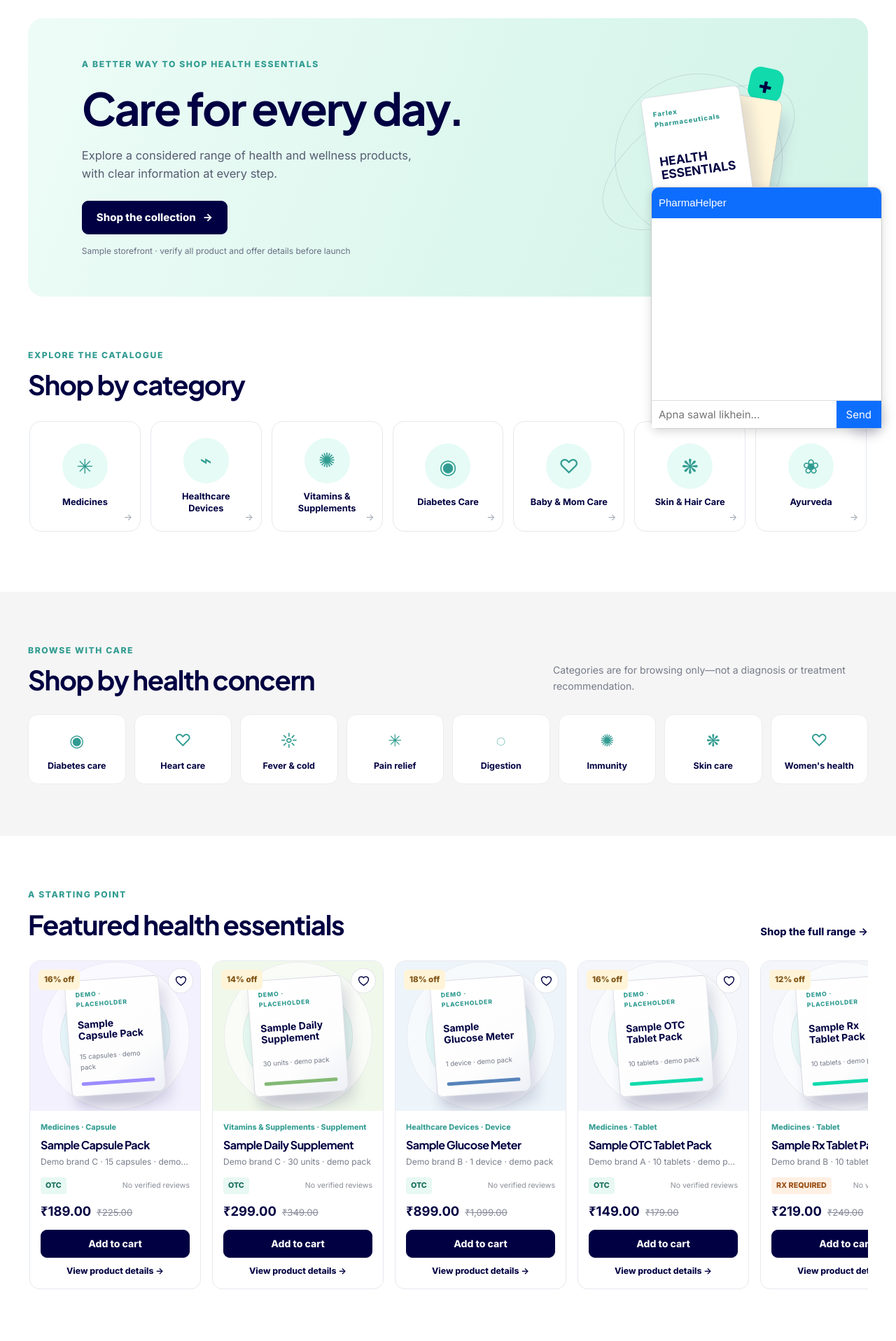
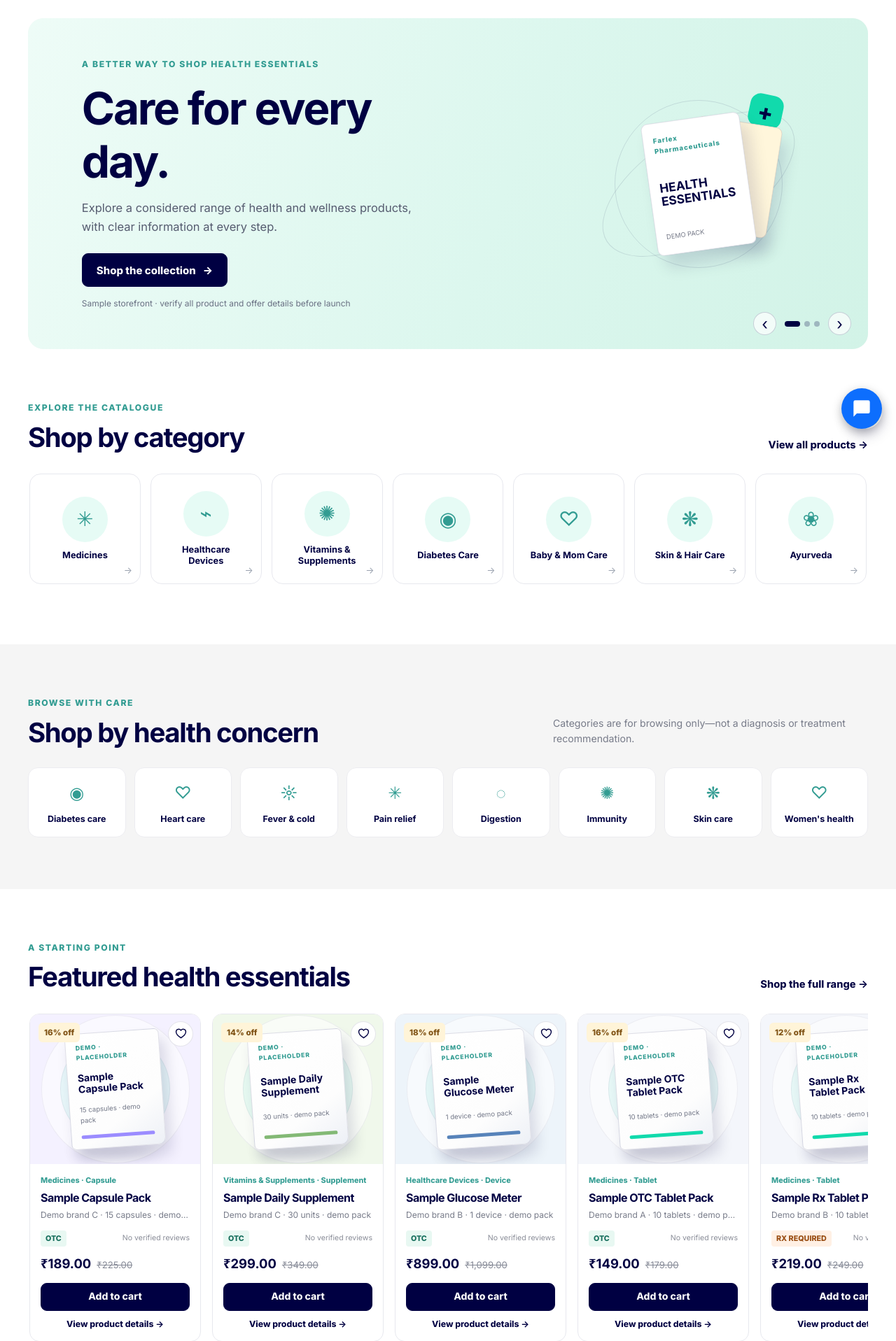
Before and after one commit to farlexcompany-prog/E-commmerce-platform, a Laravel app: page / in a window 1280 px wide. Shown: the part 167-2084 px from the top of the page at 70% size. Run offline with Laravel 12, Linux system fonts and the light colour scheme; data comes from the database, SQL or seed files in the repository; data that the repository does not hold is empty.

Commit message:
Use Inter across storefront and chatbot
Apply the Inter font consistently to headings, admin metrics, and the chatbot widget while removing unused font preloads.

Co-authored-by: Copilot <223556219+Copilot@users.noreply.github.com>

```diff
--- a/public/css/admin.css
+++ b/public/css/admin.css
@@ -62,7 +62,7 @@
 .admin-stat-grid { display: grid; grid-template-columns: repeat(4, minmax(0, 1fr)); gap: 14px; margin-bottom: 20px; }
 .admin-stat-card { min-width: 0; padding: 18px 19px; border: 1px solid var(--line); border-radius: 12px; background: #fff; box-shadow: 0 5px 18px rgba(0,0,66,.035); }
 .admin-stat-card > span { display: block; margin-bottom: 9px; color: var(--muted); font-size: .76rem; font-weight: 650; }
-.admin-stat-card strong { display: block; color: var(--navy); font-family: "Plus Jakarta Sans", Inter, sans-serif; font-size: 1.65rem; line-height: 1.2; }
+.admin-stat-card strong { display: block; color: var(--navy); font-family: Inter, ui-sans-serif, system-ui, sans-serif; font-size: 1.65rem; line-height: 1.2; }
 .admin-stat-card small { display: block; margin-top: 6px; color: var(--muted); font-size: .68rem; }
 .admin-panel { min-width: 0; border: 1px solid var(--line); border-radius: 12px; background: #fff; box-shadow: 0 5px 18px rgba(0,0,66,.035); }
 .admin-filters { display: grid; grid-template-columns: minmax(210px, 1.6fr) repeat(3, minmax(120px, .7fr)) auto; align-items: end; gap: 12px; padding: 18px; border-bottom: 1px solid var(--line); }
--- a/public/css/pharmacy.css
+++ b/public/css/pharmacy.css
@@ -4,13 +4,6 @@
     font-weight: 400 800;
     font-display: swap;
     src: url("../fonts/inter-latin-variable.woff2") format("woff2");
-}
-@font-face {
-    font-family: "Plus Jakarta Sans";
-    font-style: normal;
-    font-weight: 500 800;
-    font-display: swap;
-    src: url("../fonts/plus-jakarta-sans-latin-variable.woff2") format("woff2");
 }
 :root {
     --navy: #000042;
@@ -42,7 +35,7 @@ button { cursor: pointer; }
 a { color: inherit; text-decoration: none; }
 a:hover { color: var(--sea); }
 img { display: block; max-width: 100%; }
-h1, h2, h3, h4 { color: var(--navy); font-family: "Plus Jakarta Sans", Inter, ui-sans-serif, system-ui, sans-serif; line-height: 1.18; letter-spacing: -.035em; margin: 0 0 14px; }
+h1, h2, h3, h4 { color: var(--navy); font-family: Inter, ui-sans-serif, system-ui, sans-serif; line-height: 1.18; letter-spacing: -.035em; margin: 0 0 14px; }
 h1 { font-size: clamp(2.2rem, 5vw, 4.5rem); }
 h2 { font-size: clamp(1.7rem, 3vw, 2.45rem); }
 h3 { font-size: 1.1rem; }
--- a/resources/views/admin/auth-layout.blade.php
+++ b/resources/views/admin/auth-layout.blade.php
@@ -6,7 +6,6 @@
     <meta name="csrf-token" content="{{ csrf_token() }}">
     <meta name="robots" content="noindex, nofollow">
     <title>@yield('title', 'Admin sign in') | {{ config('store.name') }}</title>
-    <link rel="preload" href="{{ asset('fonts/plus-jakarta-sans-latin-variable.woff2') }}" as="font" type="font/woff2" crossorigin>
     <link rel="preload" href="{{ asset('fonts/inter-latin-variable.woff2') }}" as="font" type="font/woff2" crossorigin>
     <link rel="stylesheet" href="{{ asset('css/pharmacy.css') }}">
     <link rel="stylesheet" href="{{ asset('css/admin.css') }}">
--- a/resources/views/admin/layout.blade.php
+++ b/resources/views/admin/layout.blade.php
@@ -6,7 +6,6 @@
     <meta name="csrf-token" content="{{ csrf_token() }}">
     <meta name="robots" content="noindex, nofollow">
     <title>@yield('title', 'Order desk') | {{ config('store.name') }}</title>
-    <link rel="preload" href="{{ asset('fonts/plus-jakarta-sans-latin-variable.woff2') }}" as="font" type="font/woff2" crossorigin>
     <link rel="preload" href="{{ asset('fonts/inter-latin-variable.woff2') }}" as="font" type="font/woff2" crossorigin>
     <link rel="stylesheet" href="{{ asset('css/pharmacy.css') }}">
     <link rel="stylesheet" href="{{ asset('css/admin.css') }}">
--- a/resources/views/components/chatbot.blade.php
+++ b/resources/views/components/chatbot.blade.php
@@ -1,39 +1,133 @@
-<div id="pb-chat" style="position:fixed;bottom:20px;right:20px;width:330px;background:#fff;border:1px solid #ccc;border-radius:10px;font-family:sans-serif;box-shadow:0 4px 14px rgba(0,0,0,.15);z-index:9999">
-  <div style="background:#0d6efd;color:#fff;padding:10px;border-radius:10px 10px 0 0">PharmaHelper</div>
-  <div id="pb-messages" style="height:260px;overflow-y:auto;padding:10px;font-size:14px"></div>
-  <form id="pb-form" style="display:flex;border-top:1px solid #ddd">
-    <input id="pb-input" autocomplete="off" placeholder="Apna sawal likhein..." style="flex:1;border:0;padding:10px;outline:0">
-    <button style="border:0;background:#0d6efd;color:#fff;padding:0 14px">Send</button>
+<style>
+  #pb-launcher {
+    position: fixed; bottom: 20px; right: 20px; z-index: 9999;
+    width: 58px; height: 58px; border-radius: 50%; border: 0; padding: 0;
+    background: #0d6efd; color: #fff; cursor: pointer;
+    display: flex; align-items: center; justify-content: center;
+    box-shadow: 0 4px 14px rgba(0,0,0,.25);
+  }
+  #pb-launcher:hover { background: #0b5ed7; }
+
+  #pb-chat {
+    position: fixed; bottom: 90px; right: 20px; z-index: 9999;
+    width: min(350px, calc(100vw - 40px));
+    height: min(460px, calc(100vh - 120px));
+    background: #fff; border: 1px solid #ddd; border-radius: 12px;
+    box-shadow: 0 6px 24px rgba(0,0,0,.2);
+    font-family: Inter, ui-sans-serif, system-ui, sans-serif;
+    display: none; flex-direction: column; overflow: hidden;
+  }
+  #pb-chat.pb-open { display: flex; }
+
+  #pb-head {
+    background: #0d6efd; color: #fff; padding: 12px 14px;
+    display: flex; align-items: center; justify-content: space-between;
+    font-weight: bold;
+  }
+  #pb-close {
+    background: transparent; border: 0; color: #fff; font-size: 22px;
+    line-height: 1; cursor: pointer; padding: 0 4px;
+  }
+
+  #pb-messages {
+    flex: 1; overflow-y: auto; padding: 12px; background: #f7f8fa;
+    display: flex; flex-direction: column; gap: 8px; font-size: 14px;
+  }
+  .pb-msg {
+    max-width: 85%; padding: 8px 12px; border-radius: 12px;
+    line-height: 1.4; white-space: pre-wrap; word-wrap: break-word;
+  }
+  .pb-user { align-self: flex-end; background: #0d6efd; color: #fff; border-bottom-right-radius: 3px; }
+  .pb-bot  { align-self: flex-start; background: #fff; color: #222; border: 1px solid #e3e6ea; border-bottom-left-radius: 3px; }
+
+  #pb-form { display: flex; border-top: 1px solid #ddd; background: #fff; }
+  #pb-input { flex: 1; border: 0; padding: 12px; outline: 0; font-size: 14px; min-width: 0; }
+  #pb-send { border: 0; background: #0d6efd; color: #fff; padding: 0 16px; cursor: pointer; }
+  #pb-send:disabled { background: #9bbcf5; cursor: default; }
+</style>
+
+<button id="pb-launcher" type="button" aria-label="Open chat"></button>
+
+<div id="pb-chat" role="dialog" aria-label="PharmaHelper chat">
+  <div id="pb-head">
+    <span>PharmaHelper</span>
+    <button id="pb-close" type="button" aria-label="Close chat">&times;</button>
+  </div>
+  <div id="pb-messages"></div>
+  <form id="pb-form">
+    <input id="pb-input" autocomplete="off" placeholder="Apna sawal likhein...">
+    <button id="pb-send" type="submit">Send</button>
   </form>
 </div>
 
 <script>
 (function () {
-  // Bot ka address. Port badla ho to yahan bhi badlo.
-  var CHAT_URL = "http://localhost:3000/chat";
+  // Bot ka address. Live hosting par isse apni bot domain se badalna.
+  var CHAT_URL = "http://" + location.hostname + ":3000/chat";
+
+  var CHAT_ICON  = '<svg width="28" height="28" viewBox="0 0 24 24" fill="currentColor"><path d="M20 2H4a2 2 0 0 0-2 2v18l4-4h14a2 2 0 0 0 2-2V4a2 2 0 0 0-2-2z"/></svg>';
+  var CLOSE_ICON = '<svg width="24" height="24" viewBox="0 0 24 24" fill="none" stroke="currentColor" stroke-width="2.5" stroke-linecap="round"><path d="M5 5l14 14M19 5L5 19"/></svg>';
+
+  var launcher = document.getElementById("pb-launcher");
+  var chat     = document.getElementById("pb-chat");
+  var box      = document.getElementById("pb-messages");
+  var form     = document.getElementById("pb-form");
+  var input    = document.getElementById("pb-input");
+  var sendBtn  = document.getElementById("pb-send");
+  var closeBtn = document.getElementById("pb-close");
 
   var chatHistory = [];
-  var box = document.getElementById("pb-messages");
+  var greeted = false;
+  var busy = false;
 
-  function addMsg(who, text) {
-    var p = document.createElement("p");
-    var b = document.createElement("b");
-    b.textContent = who + ": ";
-    p.appendChild(b);
-    p.appendChild(document.createTextNode(text));
-    box.appendChild(p);
+  launcher.innerHTML = CHAT_ICON;
+
+  function addMsg(type, text) {
+    var div = document.createElement("div");
+    div.className = "pb-msg " + (type === "user" ? "pb-user" : "pb-bot");
+    div.textContent = text;   // textContent: HTML execute nahi hota (safe)
+    box.appendChild(div);
     box.scrollTop = box.scrollHeight;
+    return div;
   }
 
-  document.getElementById("pb-form").addEventListener("submit", async function (e) {
+  function openChat() {
+    chat.classList.add("pb-open");
+    launcher.innerHTML = CLOSE_ICON;
+    launcher.setAttribute("aria-label", "Close chat");
+    if (!greeted) {
+      addMsg("bot", "Namaste! Main PharmaHelper hoon. Aap hamare products ke baare mein kuch bhi pooch sakte hain.");
+      greeted = true;
+    }
+    input.focus();
+  }
+
+  function closeChat() {
+    chat.classList.remove("pb-open");
+    launcher.innerHTML = CHAT_ICON;
+    launcher.setAttribute("aria-label", "Open chat");
+  }
+
+  launcher.addEventListener("click", function () {
+    chat.classList.contains("pb-open") ? closeChat() : openChat();
+  });
+  closeBtn.addEventListener("click", closeChat);
+  document.addEventListener("keydown", function (e) {
+    if (e.key === "Escape") closeChat();
+  });
+
+  form.addEventListener("submit", async function (e) {
     e.preventDefault();
-    var input = document.getElementById("pb-input");
     var text = input.value.trim();
-    if (!text) return;
+    if (!text || busy) return;
+
     input.value = "";
+    addMsg("user", text);
+    chatHistory.push({ role: "user", content: text });
 
-    addMsg("You", text);
-    chatHistory.push({ role: "user", content: text });
+    busy = true;
+    sendBtn.disabled = true;
+    var typing = addMsg("bot", "Typing...");
 
     try {
       var res = await fetch(CHAT_URL, {
@@ -42,11 +136,16 @@
         body: JSON.stringify({ messages: chatHistory })
       });
       var data = await res.json();
-      addMsg("Bot", data.reply);
+      typing.textContent = data.reply;
       chatHistory.push({ role: "assistant", content: data.reply });
     } catch (err) {
-      addMsg("Bot", "Server se connect nahi ho paya.");
+      typing.textContent = "Server se connect nahi ho paya.";
     }
+
+    busy = false;
+    sendBtn.disabled = false;
+    box.scrollTop = box.scrollHeight;
+    input.focus();
   });
 })();
 </script>
--- a/resources/views/layout.blade.php
+++ b/resources/views/layout.blade.php
@@ -8,7 +8,6 @@
     <meta name="description" content="{{ strip_tags($__env->yieldContent('meta_description', config('store.tagline'))) }}">
     <meta name="theme-color" content="#000042">
     <title>{{ strip_tags($__env->yieldContent('title', config('store.name').' | Health essentials')) }}</title>
-    <link rel="preload" href="{{ asset('fonts/plus-jakarta-sans-latin-variable.woff2') }}" as="font" type="font/woff2" crossorigin>
     <link rel="preload" href="{{ asset('fonts/inter-latin-variable.woff2') }}" as="font" type="font/woff2" crossorigin>
     <link rel="stylesheet" href="{{ asset('css/pharmacy.css') }}">
     <script defer src="{{ asset('js/pharmacy.js') }}"></script>
```
